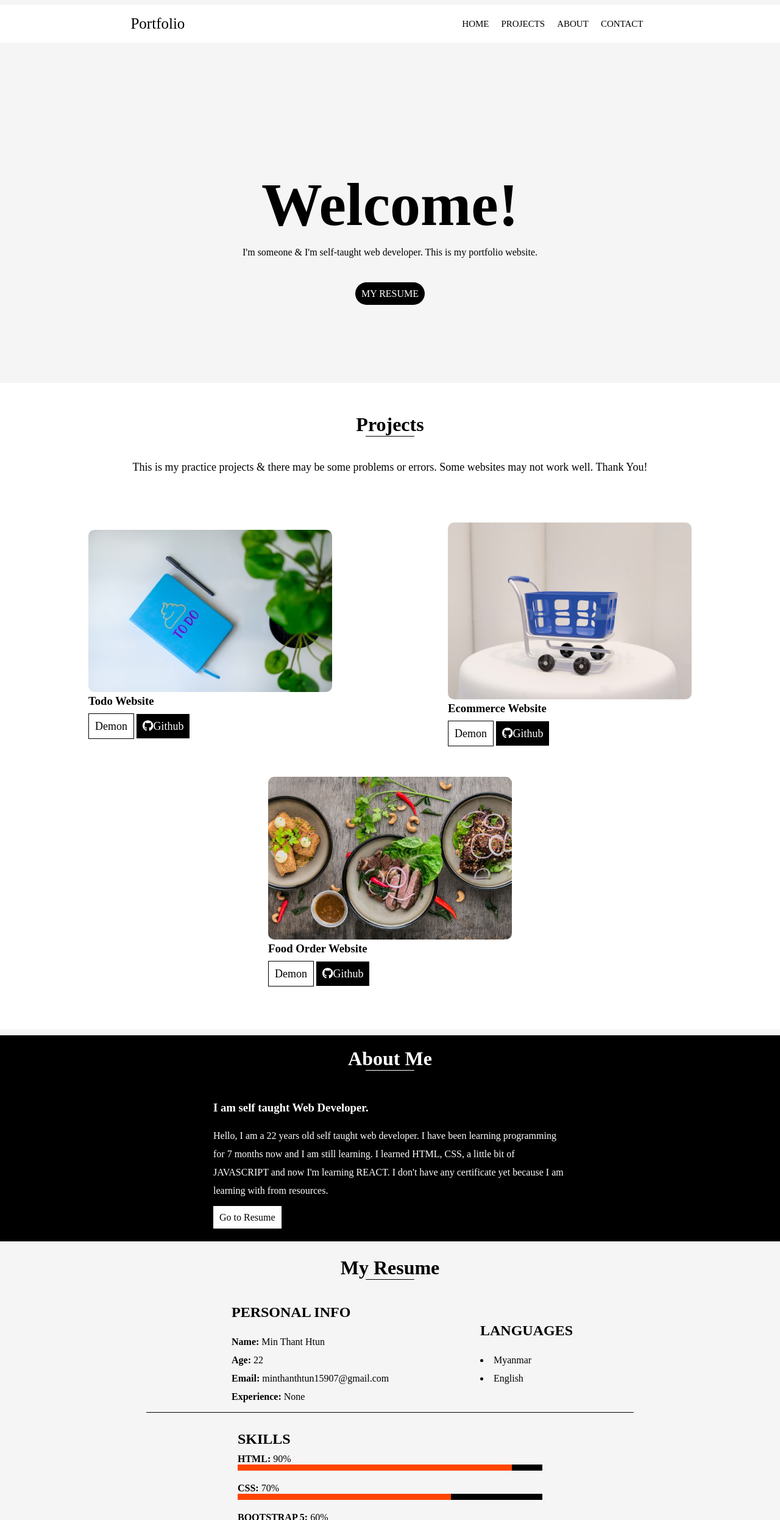
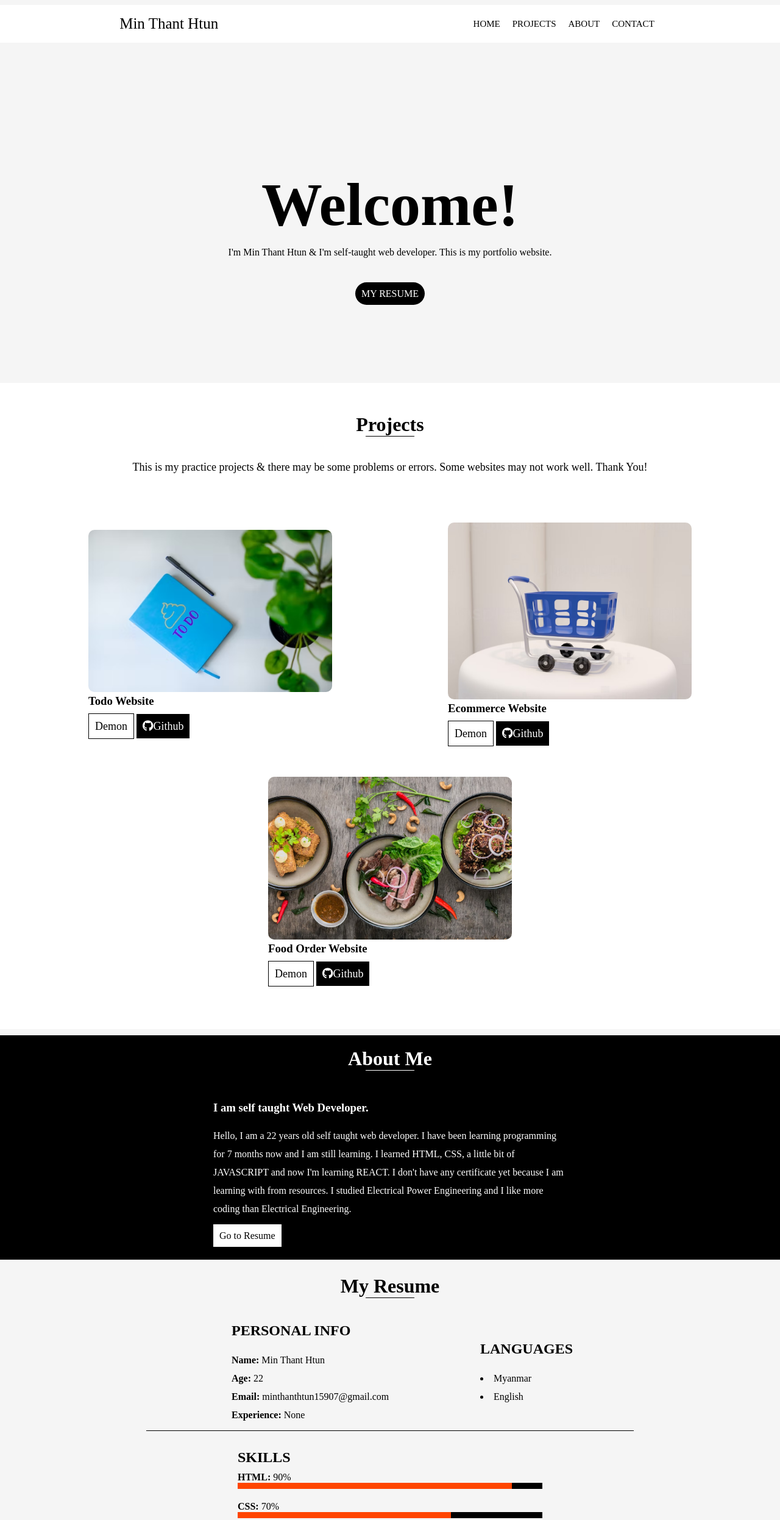
Before and after one commit to minthanttun17/min_thant_htun_protfolio, a plain HTML site: page index.html in a window 1280 px wide. Shown: the top 2493 px of the page at 61% size. Drawn offline with Linux system fonts and the light colour scheme.

Commit message:
changed some

```diff
--- a/index.html
+++ b/index.html
@@ -7,8 +7,8 @@
     <title>Min Thant Htun</title>
     <!-- Links -->
     <link rel="icon" href="#" />
-    <link rel="stylesheet" href="css/style.css" />
-    <link rel="stylesheet" href="css/mediaquery.css" />
+    <link rel="stylesheet" href="./css/style.css" />
+    <link rel="stylesheet" href="./css/mediaquery.css" />
     <link
       rel="stylesheet"
       href="https://cdnjs.cloudflare.com/ajax/libs/font-awesome/6.2.1/css/all.min.css"
@@ -20,7 +20,7 @@
   <body>
     <header id="header">
       <nav>
-        <a href="#" class="title">Portfolio</a>
+        <a href="#" class="title">Min Thant Htun</a>
         <ul class="nav-bar">
           <li class="nav-item">
             <a href="#main" class="nav-link">home</a>
@@ -49,8 +49,8 @@
       <div class="title">
         <h1>Welcome!</h1>
         <p>
-          I'm someone & I'm self-taught web developer. This is my portfolio
-          website.
+          I'm Min Thant Htun & I'm self-taught web developer. This is my
+          portfolio website.
         </p>
         <a href="#cv" class="myResume">My Resume</a>
       </div>
@@ -83,7 +83,8 @@
           learning programming for 7 months now and I am still learning. I
           learned HTML, CSS, a little bit of JAVASCRIPT and now I'm learning
           REACT. I don't have any certificate yet because I am learning with
-          from resources.
+          from resources. I studied Electrical Power Engineering and I like more
+          coding than Electrical Engineering.
         </p>
         <a href="#cv" class="cv">Go to Resume</a>
       </div>
```
